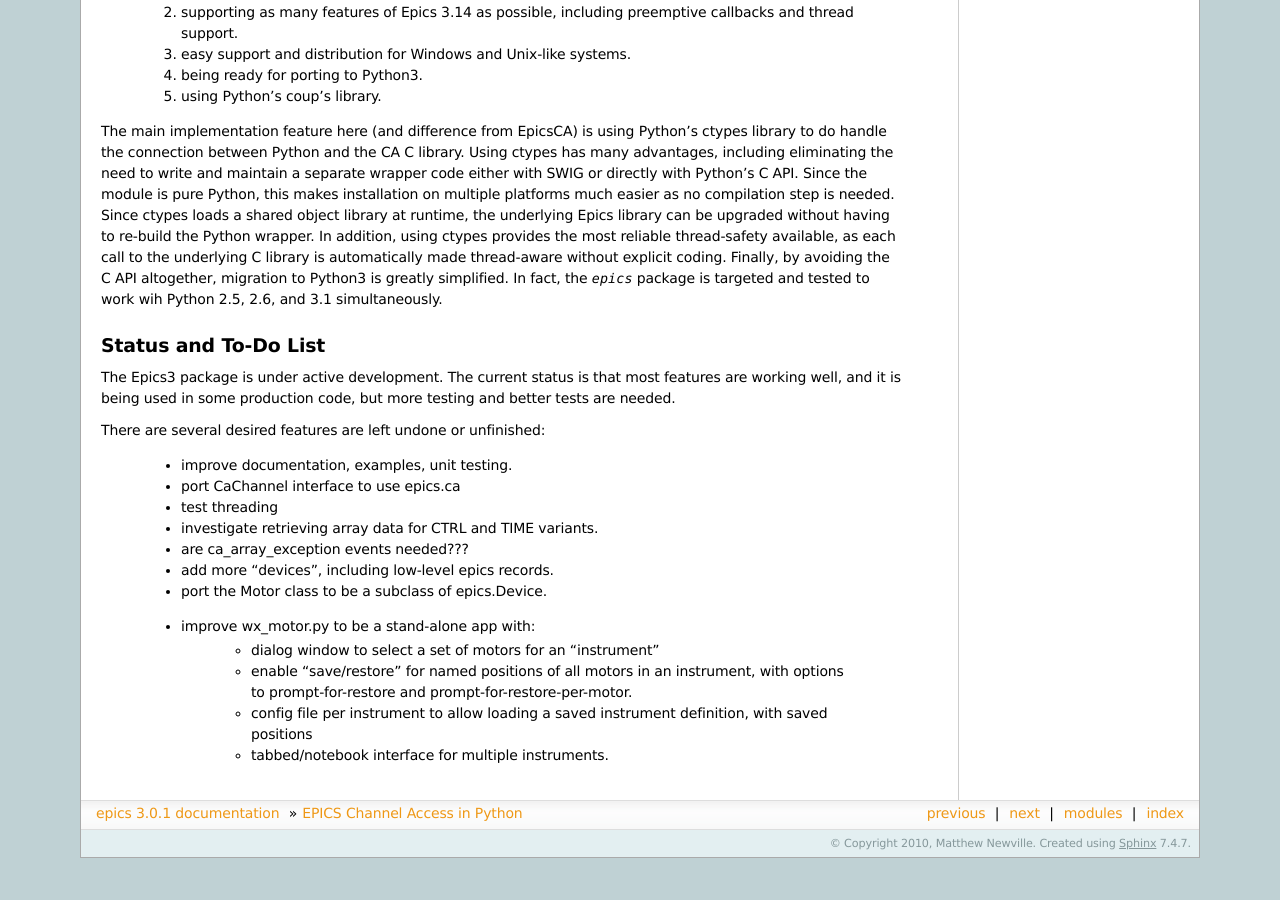
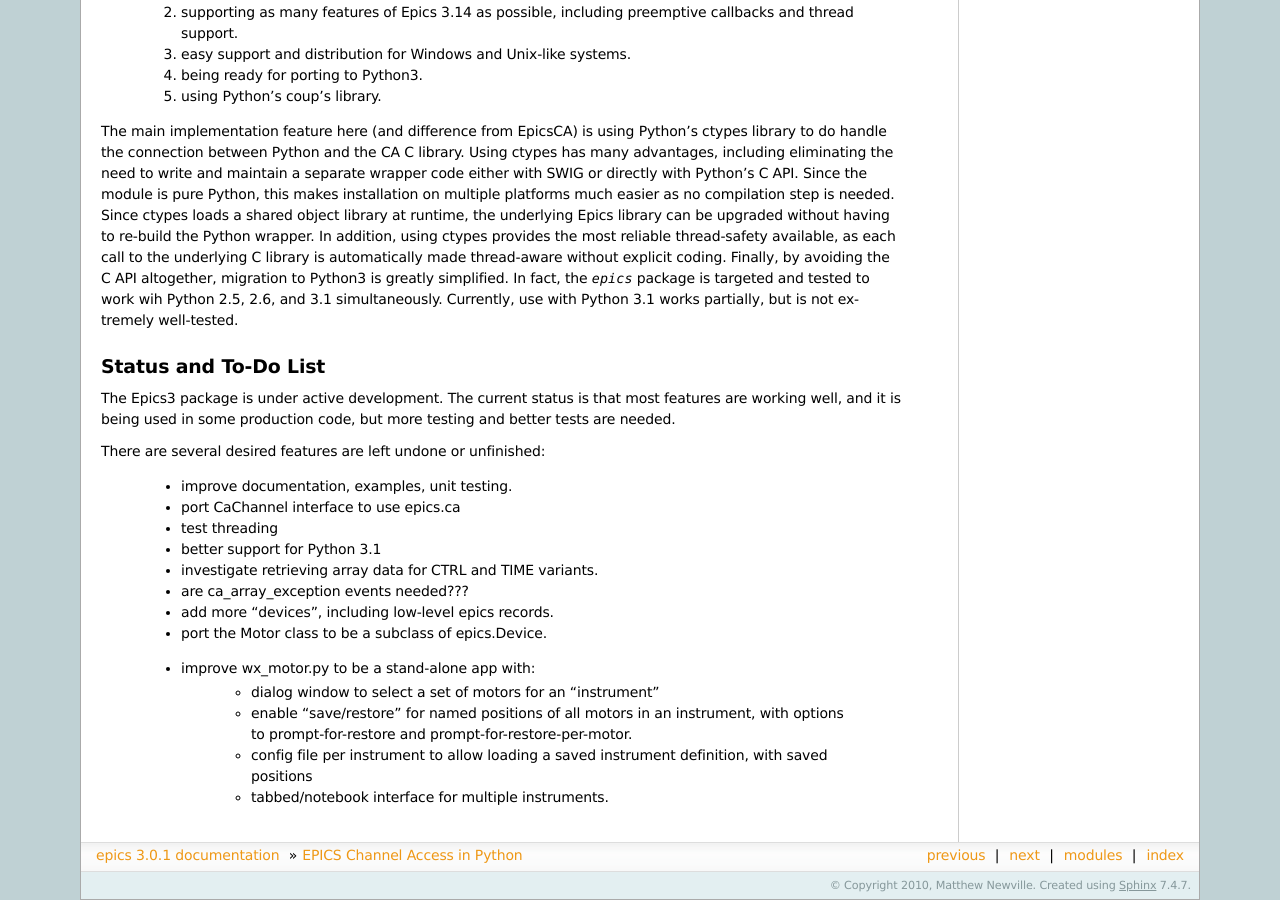
Before and after one commit to pyepics/pyepics, a Sphinx documentation site: the page built from doc/overview.rst, in a window 1280 px wide and 900 px high, scrolled down 3666 px. Built offline with Sphinx 7.4.7, drawn with Linux system fonts in a browser that asks for light colours; formulas are drawn with MathJax 3; before the commit the page ends 4524 px from its top, so only the background shows below that.

Commit message:
git-svn-id: http://millenia.cars.aps.anl.gov/svn/pyepics3@119 ac7fc886-e22a-4fb8-a9e7-517b44086b78

```diff
--- a/doc/overview.rst
+++ b/doc/overview.rst
@@ -269,7 +269,8 @@ thread-safety available, as each call to the underlying C library is
 automatically made thread-aware without explicit coding.  Finally, by
 avoiding the C API altogether, migration to Python3 is greatly simplified.
 In fact, the `epics` package is targeted and tested to work wih Python 2.5,
-2.6, and 3.1 simultaneously.
+2.6, and 3.1 simultaneously.  Currently, use with Python 3.1 works
+partially, but is not extremely well-tested.
 
 
 Status and To-Do List
@@ -287,6 +288,8 @@ There are several desired features are left undone or unfinished:
 
  *  test threading
 
+ *  better support for Python 3.1
+
  *  investigate retrieving array data for CTRL and TIME variants.
 
  *  are ca_array_exception events needed???
```
Also changed, not shown: 1 other file.
